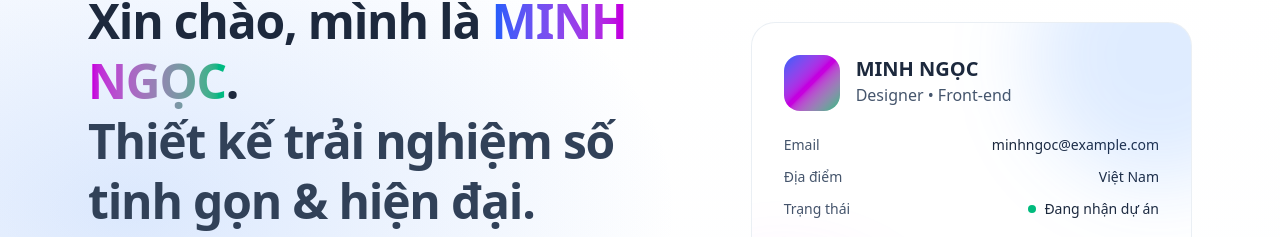
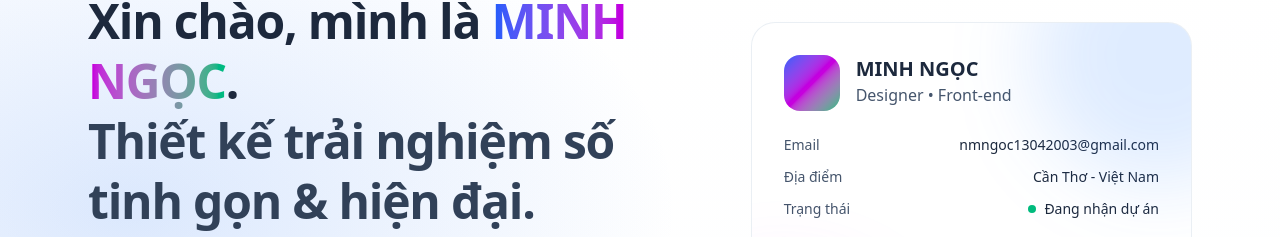
Before and after one commit to ngocm2925018/minhngoc.io, a plain HTML site: page index.html in a window 1280 px wide. Shown: the part 181-418 px from the top of the page. Drawn offline with nearby package versions, Linux system fonts and the light colour scheme.

Commit message:
Update index.html

```diff
--- a/index.html
+++ b/index.html
@@ -149,11 +149,11 @@
               <div class="mt-6 grid gap-3">
                 <div class="flex items-center justify-between gap-3 text-sm">
                   <span class="text-slate-600 dark:text-slate-300">Email</span>
-                  <a class="font-medium hover:underline" href="mailto:minhngoc@example.com">minhngoc@example.com</a>
+                  <a class="font-medium hover:underline" href="mailto:nmngoc13042003@gmail.com">nmngoc13042003@gmail.com</a>
                 </div>
                 <div class="flex items-center justify-between gap-3 text-sm">
                   <span class="text-slate-600 dark:text-slate-300">Địa điểm</span>
-                  <span class="font-medium">Việt Nam</span>
+                  <span class="font-medium">Cần Thơ - Việt Nam</span>
                 </div>
                 <div class="flex items-center justify-between gap-3 text-sm">
                   <span class="text-slate-600 dark:text-slate-300">Trạng thái</span>
```
